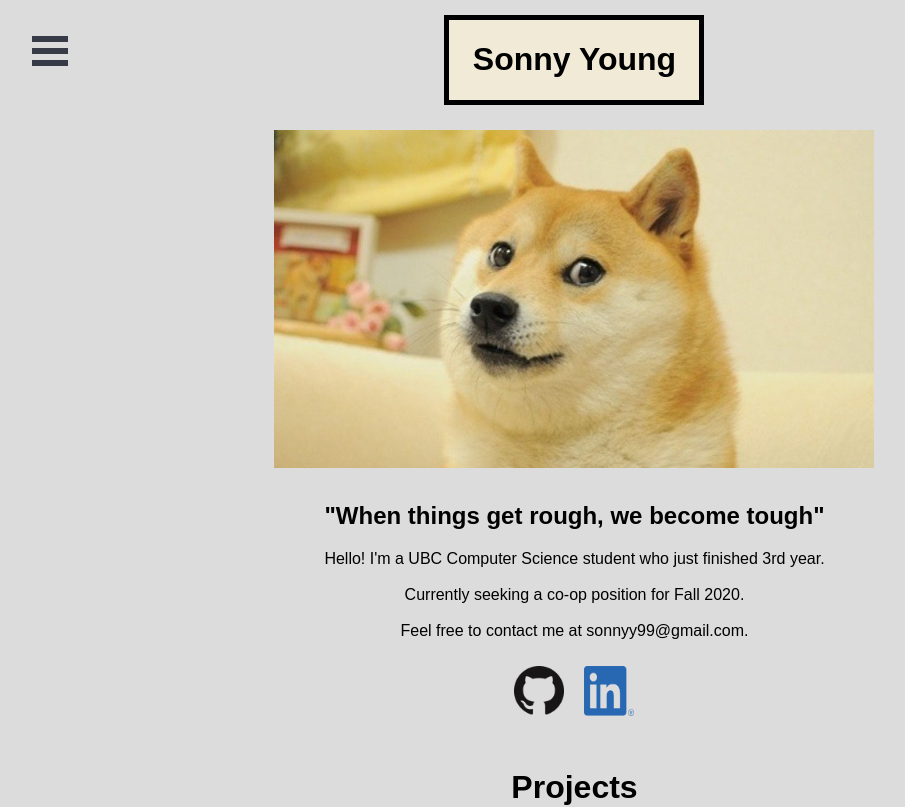
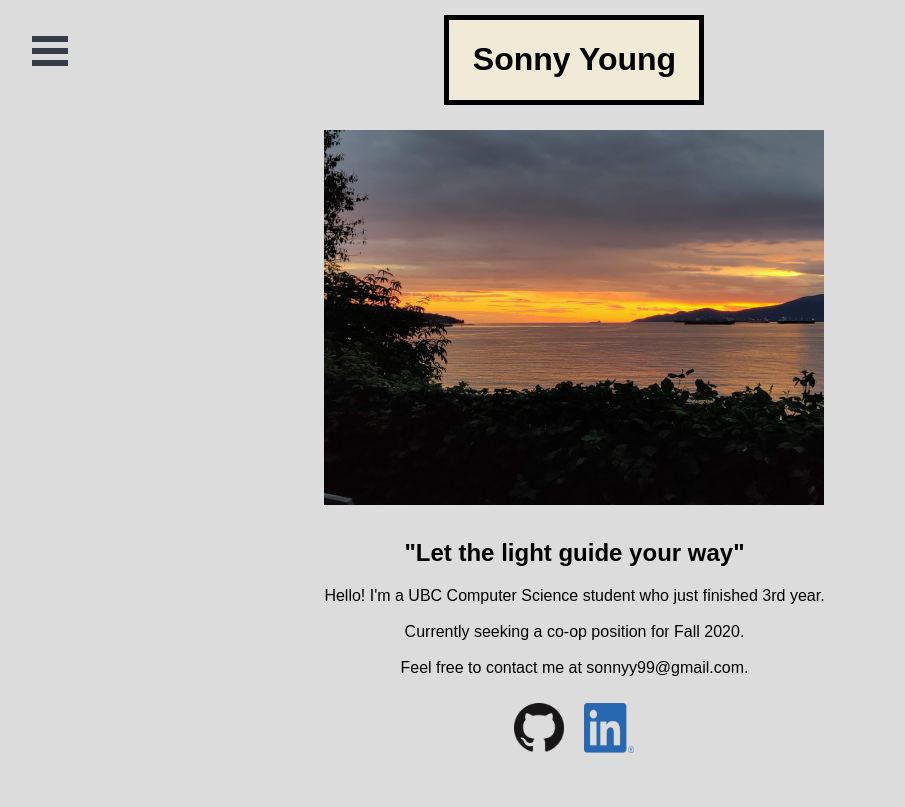
Before and after one commit to sonnyy99/mySite, a React (Create React App) app: page / in a window 1280 px wide. Shown: the top 807 px of the page, without its empty margins (4-909 px from the left). Built offline with nearby package versions, Linux system fonts and the light colour scheme.

Commit message:
Updated Home image and caption

```diff
--- a/src/components/Home/home.js
+++ b/src/components/Home/home.js
@@ -9,8 +9,8 @@ class Home extends Component {
           <h1> Sonny Young </h1>
         </div>
 
-        <img src={process.env.PUBLIC_URL + "/images/Doge.jpg"} style={{width: 600}} alt='Doge' />
-        <h2> "When things get rough, we become tough" </h2>
+        <img src={process.env.PUBLIC_URL + "/images/Sunset.jpg"} style={{width: 500}} alt='Sunset' />
+        <h2> "Let the light guide your way" </h2>
 
         <p>
           Hello! I'm a UBC Computer Science student who just finished 3rd year.
```
Also changed, not shown: public/images/Doge.jpg (deleted), public/images/Sunset.jpg (added).
